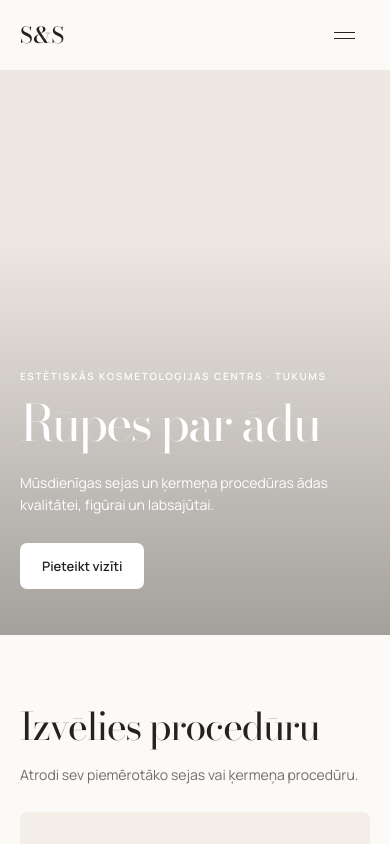
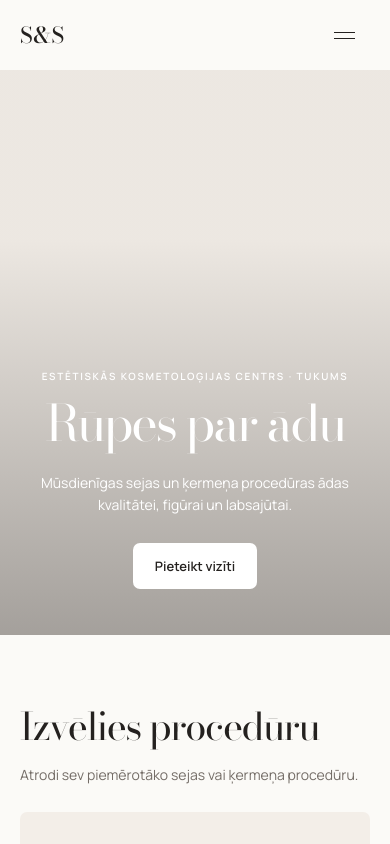
Before and after one commit to davisl24/skin-sculpt, a Next.js app: page / in a window 390 px wide. Shown: the top 844 px of the page. Built offline with nearby package versions, Linux system fonts and the light colour scheme.

Commit message:
Center hero and first visit composition on mobile

```diff
--- a/app/globals.css
+++ b/app/globals.css
@@ -63,3 +63,12 @@
 .firstVisitV2{padding:60px 20px}
 .firstVisitV2 h2{font-size:33px}
 }
+
+/* V2.4 mobile composition */
+@media(max-width:760px){
+.clinicHeroInner{align-items:center;text-align:center}
+.clinicHeroInner>p:not(.eyebrow){max-width:560px}
+.firstVisitV2>div{text-align:center}
+.firstVisitV2 p:not(.eyebrow){margin:20px auto 16px;max-width:590px}
+.firstVisitEyebrow{display:block;margin-bottom:16px}
+}
```
